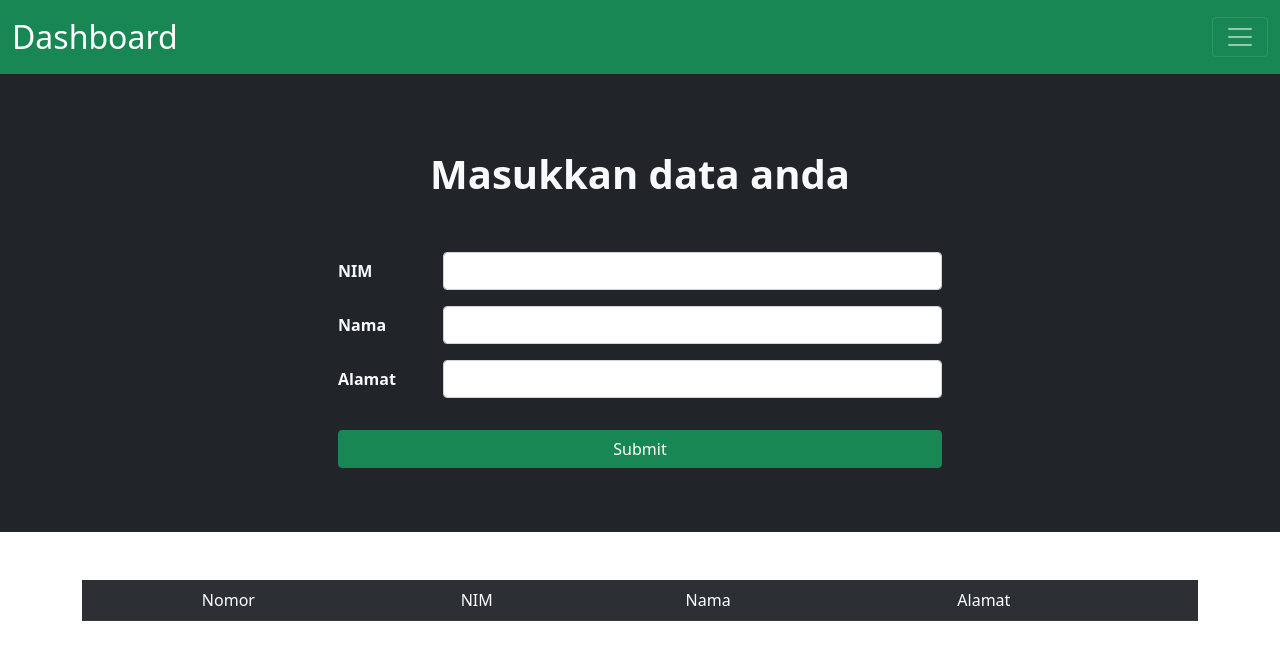
After one commit to rasLaras/Pemrograman-Web, a PHP site: page /tabel.php in a window 1280 px wide. The commit adds this page. Shown: the top 660 px of the page. Run offline with PHP 8.4, Linux system fonts and the light colour scheme; data that the repository does not hold is empty.

Commit message:
halaman untuk menambahkan dan menampilkan data sudah dibuat

```diff
--- a/modul_11/full.php
+++ b/modul_11/full.php
@@ -6,6 +6,7 @@
     <body>
         <h3>Data Mahasiswa</h3>
         <h5>Menambahkan data mahasiswa</h5>
+        <div>
         <form action="insert.php" method="post">
             <table>
                 <tr>
@@ -26,7 +27,7 @@
                 </tr>
             </table>
         </form>
-
+        </div>
         <h5>Menampilkan data mahasiswa</h5>
         <table border="1">
             <tr>
--- /dev/null
+++ b/tugas akhir/hapus.php
@@ -0,0 +1,6 @@
+<?php
+    include 'koneksi.php';
+    $nim = $_GET['nim'];
+    mysqli_query($koneksi, "DELETE FROM datamahasiswa WHERE nim='$nim'") or die(mysqli_error());
+    header("location:tabel.php? pesan=hapus");
+?>
--- /dev/null
+++ b/tugas akhir/koneksi.php
@@ -0,0 +1,4 @@
+<?php
+   $koneksi = mysqli_connect('localhost', 'root', '', 'pemroweb')
+   or die ('koneksi gagal')
+?>
--- /dev/null
+++ b/tugas akhir/tabel.php
@@ -0,0 +1,116 @@
+<!DOCTYPE html>
+<html lang="en">
+<head>
+    <meta charset="UTF-8">
+    <meta http-equiv="X-UA-Compatible" content="IE=edge">
+    <meta name="viewport" content="width=device-width, initial-scale=1">
+    <link href="https://cdn.jsdelivr.net/npm/bootstrap@5.0.2/dist/css/bootstrap.min.css" rel="stylesheet"
+        integrity="sha384-EVSTQN3/azprG1Anm3QDgpJLIm9Nao0Yz1ztcQTwFspd3yD65VohhpuuCOmLASjC" crossorigin="anonymous">
+    <script src="https://cdn.jsdelivr.net/npm/bootstrap@5.0.2/dist/js/bootstrap.bundle.min.js"
+        integrity="sha384-MrcW6ZMFYlzcLA8Nl+NtUVF0sA7MsXsP1UyJoMp4YLEuNSfAP+JcXn/tWtIaxVXM" crossorigin="anonymous"></script>
+    <title>Input Data Mahasiswa</title>
+</head>
+<body>
+    <header class="container-fluid">
+      <nav class="navbar navbar-dark bg-success fixed-top">
+          <div class="container-fluid">
+            <a class="navbar-brand fs-2" href="login.php">Dashboard</a>
+            <button class="navbar-toggler" type="button" data-bs-toggle="offcanvas" data-bs-target="#offcanvasDarkNavbar" aria-controls="offcanvasDarkNavbar">
+              <span class="navbar-toggler-icon"></span>
+            </button>
+            <div class="offcanvas offcanvas-end bg-success text-bg-dark" tabindex="-1" id="offcanvasDarkNavbar" aria-labelledby="offcanvasDarkNavbarLabel">
+              <div class="offcanvas-header">
+                  <form class="d-flex mt-3" role="search">
+                      <input class="form-control me-2" type="search" placeholder="Search" aria-label="Search">
+                      <button class="btn btn-success" type="submit">Search</button>
+                    </form>
+              </div>
+              <div class="offcanvas-body">
+                <ul class="navbar-nav justify-content-end flex-grow-1 pe-3">
+                  <li class="nav-item">
+                    <a class="nav-link active" aria-current="page" href="#">Home</a>
+                  </li>
+                  <li class="nav-item">
+                      <a class="nav-link" href="login.php">logout</a>
+                  </li>
+                </ul>
+
+              </div>
+            </div>
+          </div>
+        </nav>
+    </header>
+    <main class="">
+        <div class="container-fluid bg-dark py-5 my-5 text-light  fw-bold align-items-center">
+            <div class="fs-1 text-center mb-5 my-5">Masukkan data anda</div>
+
+            <form action="insert.php" class=" container col-sm-6" method="post">
+                <table class="container ">
+
+                    <div class="mb-3 row">
+                        <label for="" class="col-sm-2 col-form-label">NIM</label>
+                        <div class="col">
+                          <input name="nim" type="text" class="form-control" id="">
+                        </div>
+                    </div>
+
+                    <div class="mb-3 row">
+                        <label for="" class="col-sm-2 col-form-label">Nama</label>
+                        <div class="col">
+                          <input name="nama" type="text" class="form-control" id="">
+                        </div>
+                    </div>
+
+                    <div class="mb-3 row">
+                        <label for="" class="col-sm-2 col-form-label">Alamat</label>
+                        <div class="col">
+                          <input name="alamat" type="text" class="form-control" id="">
+                        </div>
+                    </div>
+                    <div class=" d-grid">
+                        <button type="submit" name="simpan" class="btn btn-success my-3">Submit </button>
+                    </div>
+                </table>
+
+            </form>
+        </div>
+        <div class="container">
+            <table class="table table-dark table-striped text-center">
+                <tr class="">
+                    <td>Nomor</td>
+                    <td>NIM</td>
+                    <td>Nama</td>
+                    <td>Alamat</td>
+                    <td></td>
+                </tr>
+                <?php
+                    include 'koneksi.php';
+                    $no = 1;
+                    $datas = mysqli_query($koneksi, "SELECT * from datamahasiswa");
+                    while($data = mysqli_fetch_array($datas)) {
+                ?>
+                <tr>
+                    <td><?php echo $no++; ?></td>
+                    <td><?php echo $data['nim']; ?></td>
+                    <td><?php echo $data['nama']; ?></td>
+                    <td><?php echo $data['alamat']; ?></td>
+                    <td >
+                    <a class="nav-link dropdown-toggle" href="#" id="navbarDropdown" role="button" data-bs-toggle="dropdown" aria-expanded="false"></a>
+                        <ul class="dropdown-menu" aria-labelledby="navbarDropdown">
+                            <li><a class="dropdown-item" href="lihat.php?nim=<?php echo $data['nim']; ?>">Lihat</a></li>
+                            <li><a class="dropdown-item" href="edit.php?nim=<?php echo $data['nim']; ?>">Edit</a></li>
+                            <li><a class="dropdown-item" href="hapus.php?nim=<?php echo $data['nim']; ?>"
+                                onclick="return confirm('Anda yakin mau menghapus data pada NIM <?php echo $data['nim'] ?> ini?')">
+                                Hapus</li>
+                        </ul>
+                    </td>
+                </tr>
+                <?php
+                    }
+                ?>
+            </table>
+        </div>
+    </main>
+    <footer></footer>
+</body>
+</html>
```
Also changed, not shown: tugas akhir/dashboard.html (+13 -1 lines), tugas akhir/edit.php (added, +42 -0 lines), tugas akhir/insert.php (added, +10 -0 lines), tugas akhir/lihat.php (added, +38 -0 lines), tugas akhir/login.php (+11 -1 lines), tugas akhir/tabel.html (added, +114 -0 lines), tugas akhir/update.php (added, +9 -0 lines), tugas akhir/buku.png (added).
